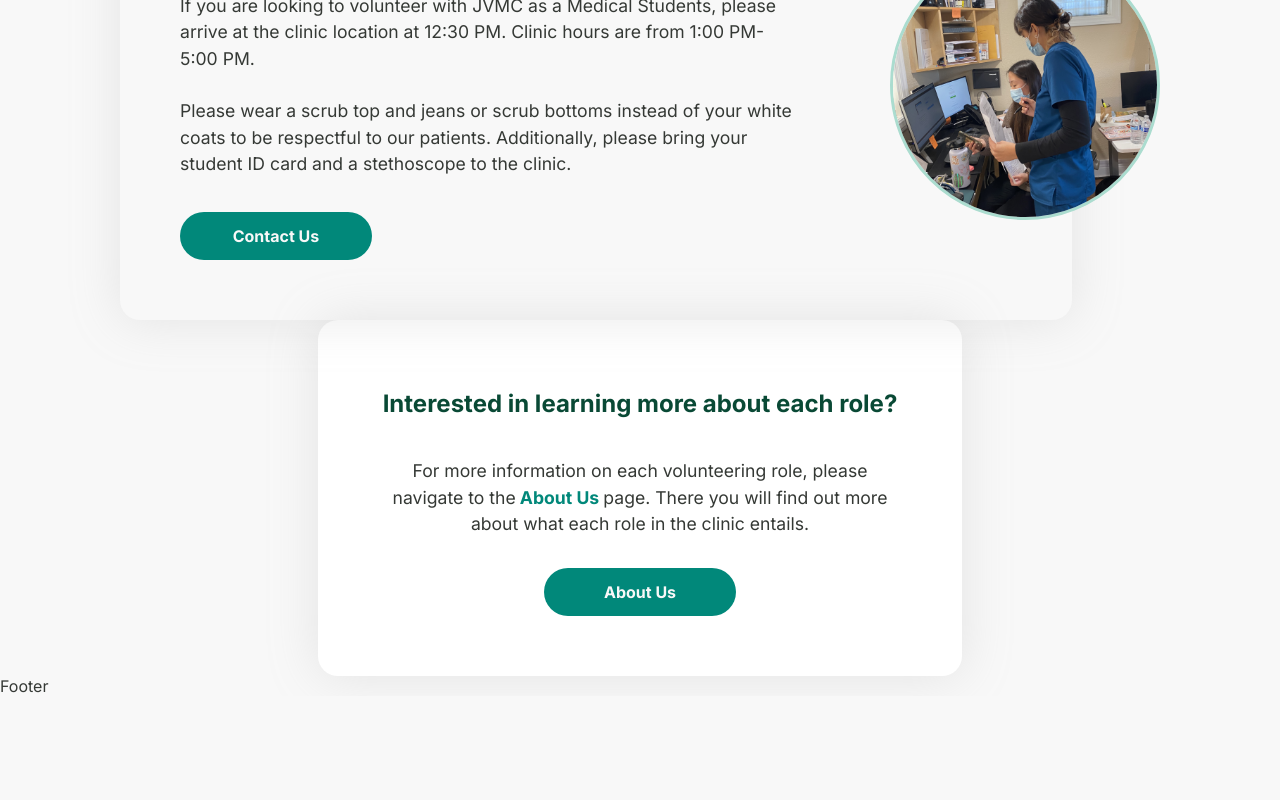
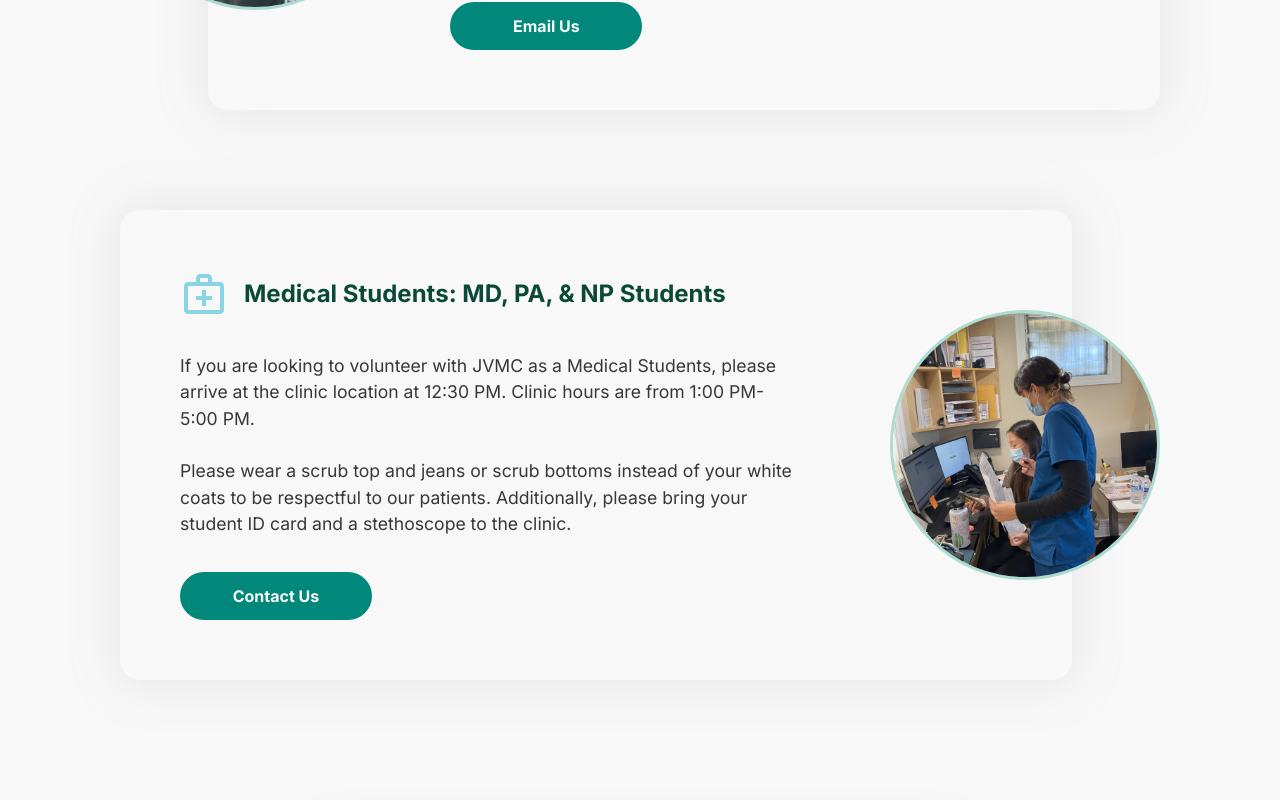
Before and after one commit to include-davis/jvmc, a Next.js app: page /volunteer in a window 1280 px wide. Shown: the part 2171-2971 px from the top of the page. Before the commit the page ends 2867 px from the top, so only its background shows below. Built offline with nearby package versions, Linux system fonts and the light colour scheme.

Commit message:
spacing fixes after merge

```diff
--- a/app/(pages)/volunteer/page.jsx
+++ b/app/(pages)/volunteer/page.jsx
@@ -119,8 +119,8 @@ export default function Volunteer() {
         {/* Bottom Section */}
         <div className={styles.bottom}>
           <div className={styles.learn_more}>
-            <h4 className={styles.bottom_title}>{text.bottom_title}</h4>
-            <p className={styles.text}>
+            <h4>{text.bottom_title}</h4>
+            <p>
               {text.bottom_text["chunk_1"]}
               <span className={styles.about_us}>{text.bottom_text["chunk_2"]}</span>
               {text.bottom_text["chunk_3"]}
--- a/app/(pages)/volunteer/page.module.scss
+++ b/app/(pages)/volunteer/page.module.scss
@@ -5,6 +5,7 @@
   display: flex;
   flex-direction: column;
   align-items: center;
+  padding: 160px 0;
 }
 
 .top {
@@ -43,6 +44,14 @@
 }
 
 // Middle Cards
+.middle {
+  display: flex;
+  flex-direction: column;
+  gap: 60px;
+  padding-top: 200px;
+  padding-bottom: 160px;
+}
+
 .volunteerCards {
   display: flex;
   flex-direction: column;
@@ -53,12 +62,6 @@
 .header {
   color: var(--dark-grey);
   text-align: center;
-}
-
-.middle {
-  display: flex;
-  flex-direction: column;
-  gap: 60px;
 }
 
 // Bottom Section
@@ -78,16 +81,8 @@
     align-items: center; /*primarily used for buttn to fit About Us text*/
     gap: 30px;
 
-    width: 644px;
-}
-
-.bottom_title{
+    width: 640px;
     text-align: center;
-}
-
-.text{
-    text-align: center;
-    align-self: stretch;
 }
 
 .about_us{
```
